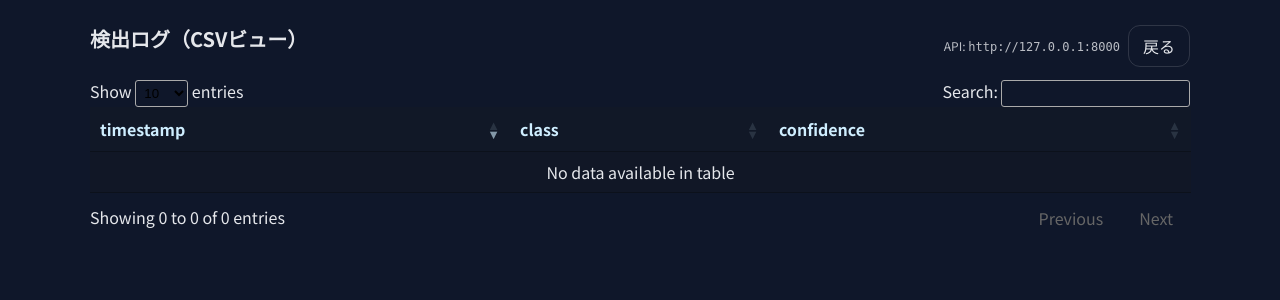
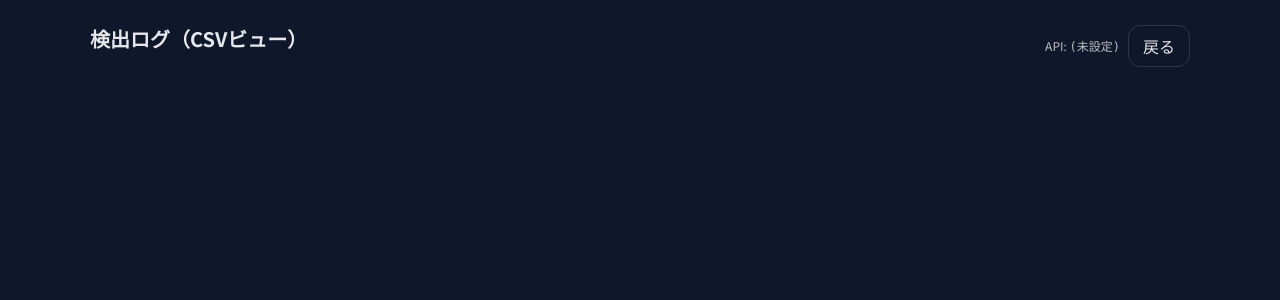
Before and after one commit to kawakawa0804/umi-no-me-web2, a Flask app: template templates/csv.html in a window 1280 px wide. Shown: the top 300 px of the page. Run offline with Flask 3, Linux system fonts and the light colour scheme; the template is opened without the code that fills it, so the values that code supplies are empty; some libraries are stand-ins or nearby versions.

Commit message:
publish UI

```diff
--- a/templates/csv.html
+++ b/templates/csv.html
@@ -4,7 +4,7 @@
   <meta charset="utf-8" />
   <meta name="viewport" content="width=device-width, initial-scale=1" />
   <title>Umi no Me | 検出ログ</title>
-  <link rel="icon" type="image/x-icon" href="/static/img/favicon.ico?v=1">
+  <link rel="icon" type="image/x-icon" href="../static/img/favicon.ico?v=1">
   <link rel="preconnect" href="https://fonts.googleapis.com">
   <link href="https://fonts.googleapis.com/css2?family=Noto+Sans+JP:wght@400;600;700&display=swap" rel="stylesheet">
   <link rel="stylesheet" href="https://cdn.datatables.net/1.13.7/css/jquery.dataTables.min.css">
@@ -20,10 +20,11 @@
   </style>
 
   <script>
+  // API_BASE をクエリまたはlocalStorageから初期化
   (function(){
     const qs = new URLSearchParams(location.search).get('api');
     const ls = localStorage.getItem('API_BASE');
-    window.API_BASE = qs || ls || 'http://127.0.0.1:8000';
+    window.API_BASE = qs || ls || '';
     if (qs) localStorage.setItem('API_BASE', window.API_BASE);
   })();
   </script>
@@ -44,24 +45,25 @@
   <script src="https://cdn.datatables.net/1.13.7/js/jquery.dataTables.min.js"></script>
   <script>
   (async function () {
-    document.getElementById('apiLabel').textContent = window.API_BASE;
+    const label = document.getElementById('apiLabel');
+    label.textContent = window.API_BASE || '(未設定)';
 
     function pad(n){ return n<10 ? '0'+n : ''+n; }
     function fmt(ts){
       try{
         const d = new Date(ts);
-        const y = d.getFullYear();
-        const m = pad(d.getMonth()+1);
-        const dd = pad(d.getDate());
-        const hh = pad(d.getHours());
-        const mm = pad(d.getMinutes());
-        return `${y}/${m}/${dd} ${hh}:${mm}`;
+        return `${d.getFullYear()}/${pad(d.getMonth()+1)}/${pad(d.getDate())} ${pad(d.getHours())}:${pad(d.getMinutes())}`;
       }catch(_){ return ts; }
+    }
+
+    if (!window.API_BASE) {
+      alert('APIが未設定です。画面右上のURLに ?api=HTTPSのAPIエンドポイント を付けて再表示してください。');
+      return;
     }
 
     let data = [];
     try{
-      const res = await fetch(`${window.API_BASE}/csv-data`);
+      const res = await fetch(`${window.API_BASE}/csv-data`, { credentials:'omit' });
       if(!res.ok) throw new Error(await res.text());
       data = await res.json();
     }catch(e){
@@ -83,7 +85,7 @@
       return Object.keys(sample).map(k => ({ title:k, data:k }));
     })();
 
-    $('#csvTable').DataTable({
+    new DataTable('#csvTable', {
       data,
       columns,
       paging: true,
```
Also changed, not shown: index.html (+5 -6 lines), templates/index.html (+6 -7 lines).
